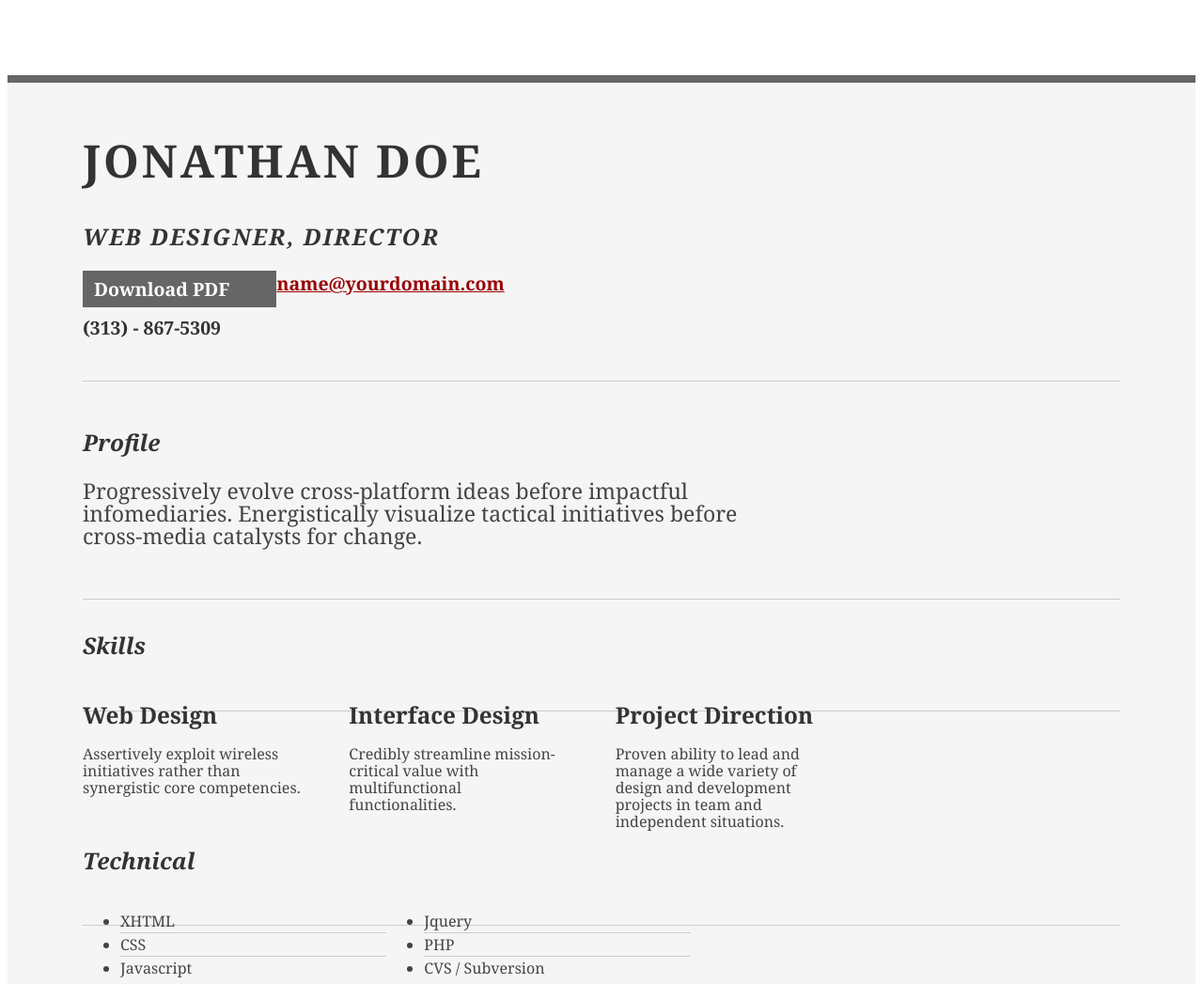
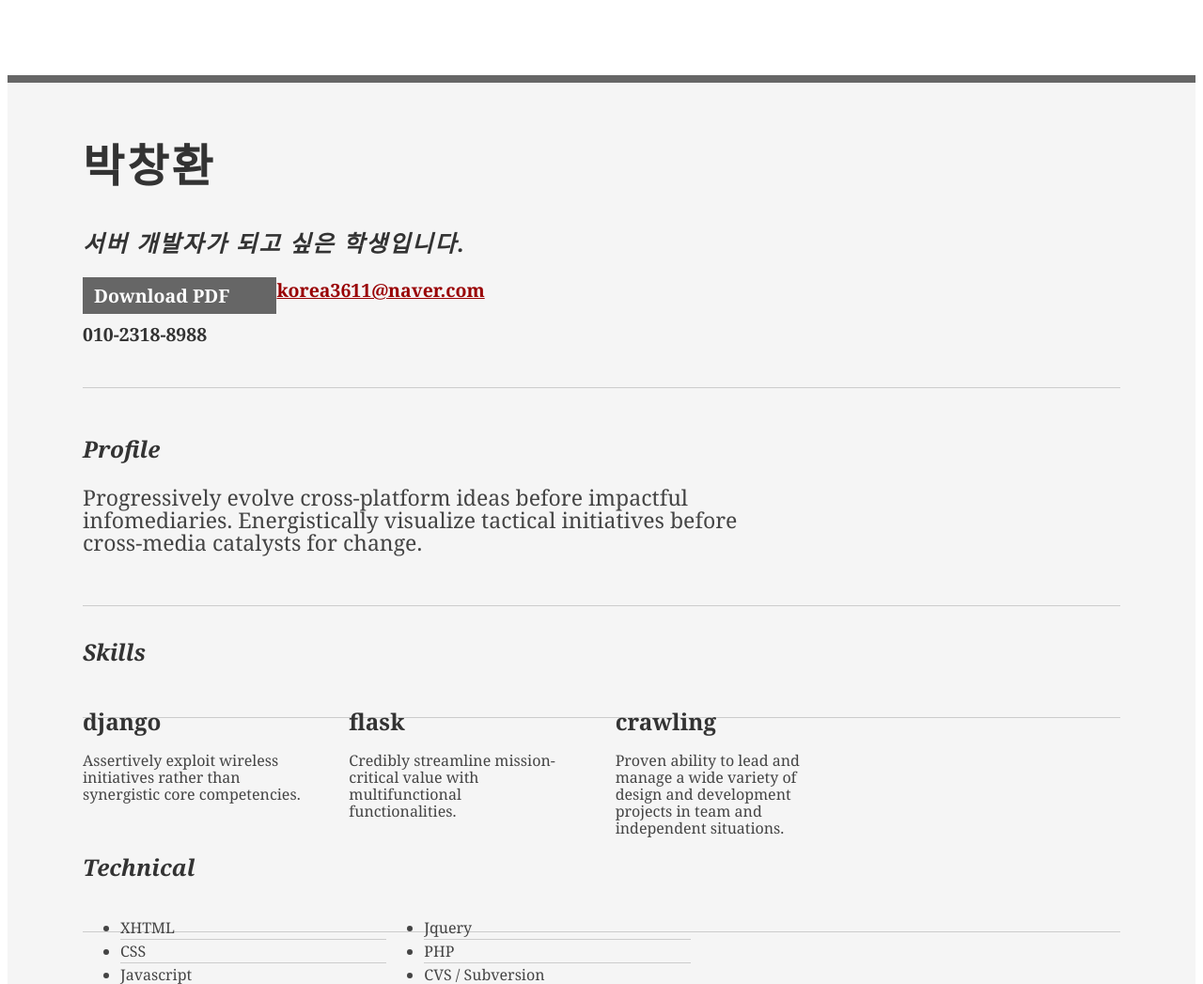
Before and after one commit to korea3611/resume, a Django app: page / in a window 1280 px wide. Shown: the top 1047 px of the page at 94% size. Run offline with Django 3.2, Linux system fonts and the light colour scheme; some libraries are stand-ins or nearby versions.

Commit message:
제목 변경

```diff
--- a/resume/templates/index.html
+++ b/resume/templates/index.html
@@ -20,15 +20,15 @@
 		<div id="hd">
 			<div class="yui-gc">
 				<div class="yui-u first">
-					<h1>Jonathan Doe</h1>
-					<h2>Web Designer, Director</h2>
+					<h1>박창환</h1>
+					<h2>서버 개발자가 되고 싶은 학생입니다.</h2>
 				</div>
 
 				<div class="yui-u">
 					<div class="contact-info">
 						<h3><a id="pdf" href="#">Download PDF</a></h3>
-						<h3><a href="mailto:name@yourdomain.com">name@yourdomain.com</a></h3>
-						<h3>(313) - 867-5309</h3>
+						<h3><a href="mailto:korea3611@naver.com">korea3611@naver.com</a></h3>
+						<h3>010-2318-8988</h3>
 					</div><!--// .contact-info -->
 				</div>
 			</div><!--// .yui-gc -->
@@ -56,17 +56,17 @@
 						<div class="yui-u">
 
 								<div class="talent">
-									<h2>Web Design</h2>
+									<h2>django</h2>
 									<p>Assertively exploit wireless initiatives rather than synergistic core competencies.	</p>
 								</div>
 
 								<div class="talent">
-									<h2>Interface Design</h2>
+									<h2>flask</h2>
 									<p>Credibly streamline mission-critical value with multifunctional functionalities.	 </p>
 								</div>
 
 								<div class="talent">
-									<h2>Project Direction</h2>
+									<h2>crawling</h2>
 									<p>Proven ability to lead and manage a wide variety of design and development projects in team and independent situations.</p>
 								</div>
 						</div>
```
